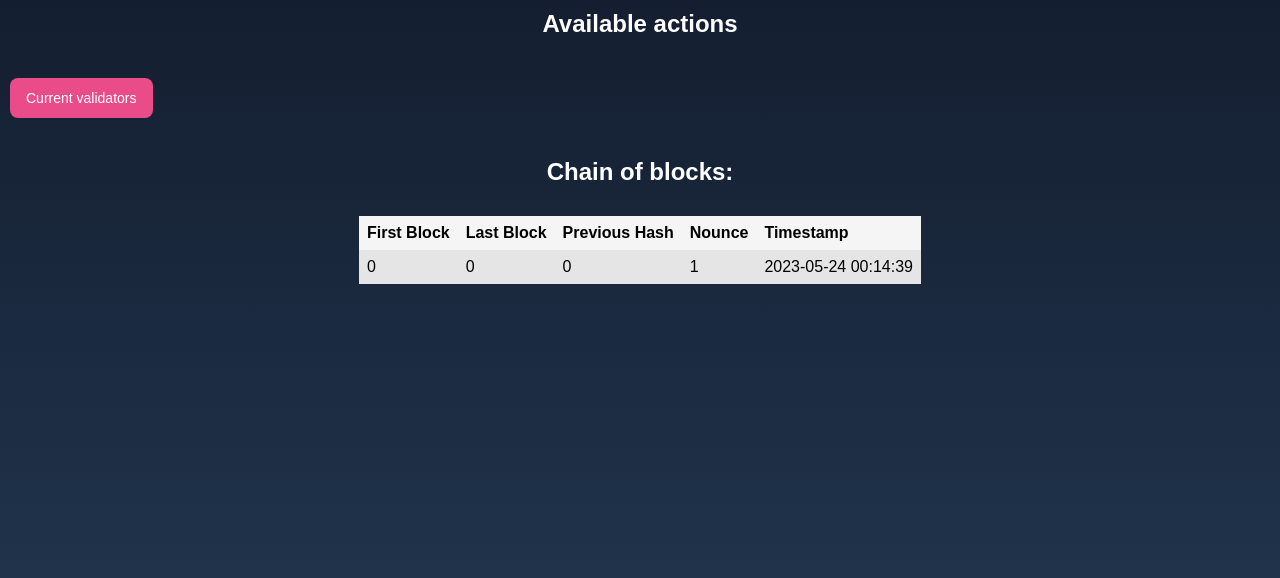
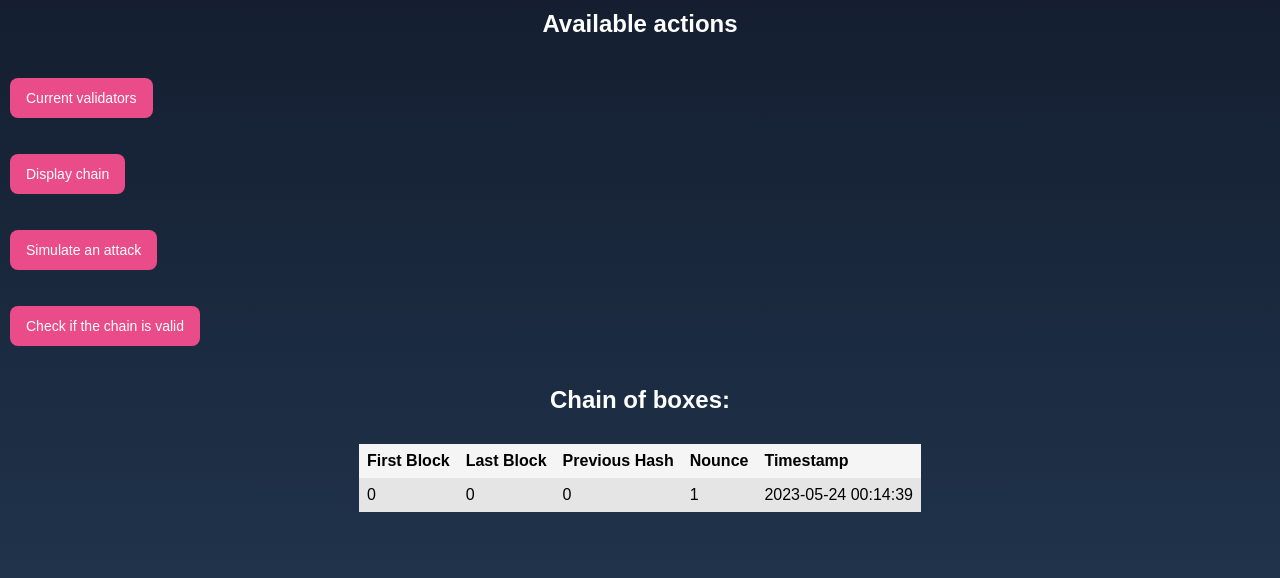
Before and after one commit to tminhas/blockchain, a Flask app: page /display_boxes in a window 1280 px wide. Shown: the top 578 px of the page. Run offline with Flask 3, Linux system fonts and the light colour scheme.

Commit message:
Update display boxes.html

```diff
--- a/Bolsa/templates/display boxes.html
+++ b/Bolsa/templates/display boxes.html
@@ -9,10 +9,21 @@
             <button class="button-1" type="submit">Current validators</button>
         </form>
 
+        <form action="/display_chain">
+            <button class="button-1" type="submit">Display chain</button>
+        </form>
+
+        <form action="/simulate_attack">
+            <button class="button-1" type="submit">Simulate an attack</button>
+        </form>
+
+        <form action="/check_validation">
+            <button class="button-1" type="submit">Check if the chain is valid</button>
+        </form>
 
     </div>
 
-    <h2 class="title">Chain of blocks: </h2>
+    <h2 class="title">Chain of boxes: </h2>
 
     <table class="table">
         <tr class="table__header">
```
